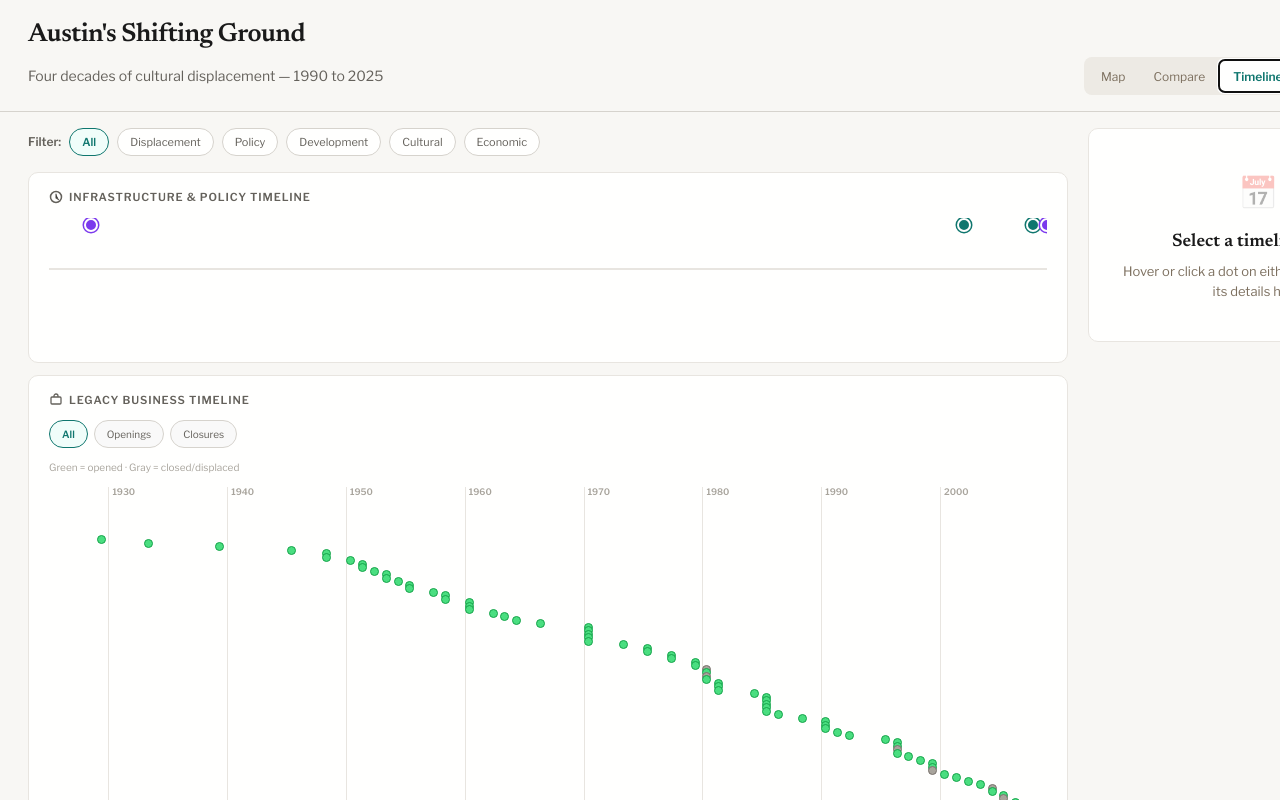
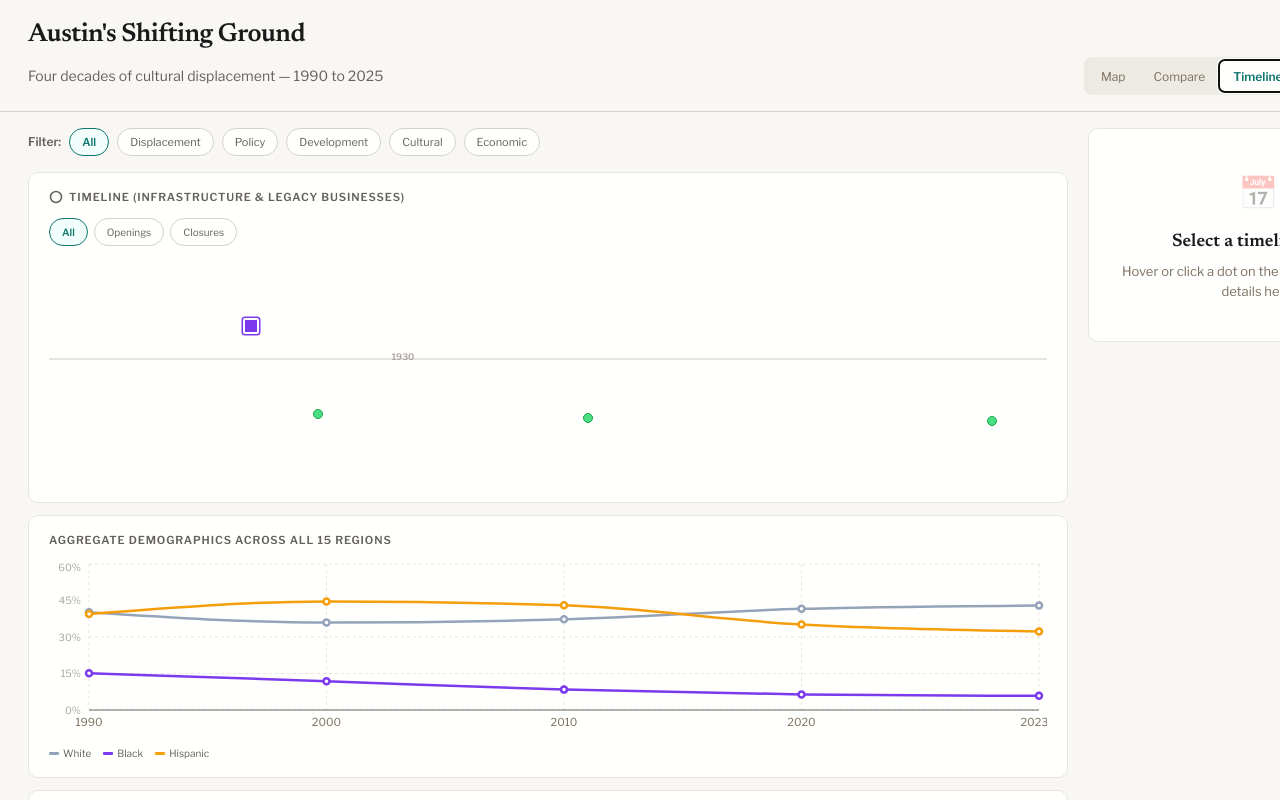
Before and after one commit to kevinsinkar/austin-cultural-map, a React (Vite) app: page / in a window 1280 px wide. Both pictures are taken after a click on the button "Timeline". Shown: the top 800 px of the page. Built offline with nearby package versions, Linux system fonts and the light colour scheme.

Commit message:
added CSS classes for timeline for easier edits

```diff
--- a/components/TimelineView.jsx
+++ b/components/TimelineView.jsx
@@ -8,8 +8,6 @@ import { REGIONS_GEOJSON, LEGACY_OPERATING, LEGACY_CLOSED, DEMOGRAPHICS, TIMELIN
 import { DEMO_COLORS } from "../data/constants";
 import { interpolateDvi, getDviColor } from "../utils/math";
 import { catColor } from "../utils/formatters";
-// placeholder/detail card will be rendered inline
-
 
 export default function TimelineView({ tlFilter, setTlFilter, isMobile }) {
   const [selectedBusiness, setSelectedBusiness] = useState(null);
@@ -17,13 +15,10 @@ export default function TimelineView({ tlFilter, setTlFilter, isMobile }) {
   const [hoveredInfra, setHoveredInfra] = useState(null);
   const [bizActionFilter, setBizActionFilter] = useState("all");
 
-  // Business Timeline
+  // Business Timeline (include full business objects)
   const timelineBiz = useMemo(() => {
     const items = [];
-    // copy full business info into each event so detail panel can show all keys
-    LEGACY_OPERATING.forEach((b) =>
-      items.push({ year: b.est, action: "opened", ...b })
-    );
+    LEGACY_OPERATING.forEach((b) => items.push({ year: b.est, action: "opened", ...b }));
     LEGACY_CLOSED.forEach((b) => {
       items.push({ year: b.est, action: "opened", ...b });
       items.push({ year: b.closed, action: "closed", cause: b.cause, replacedBy: b.replacedBy, ...b });
@@ -31,12 +26,19 @@ export default function TimelineView({ tlFilter, setTlFilter, isMobile }) {
     return _.sortBy(items, "year");
   }, []);
 
+  // Combined events (infra + businesses) sorted by year
+  const combinedEvents = useMemo(() => _.sortBy([
+    ...TIMELINE_INFRA.map((e) => ({ ...e, _kind: "infra" })),
+    ...timelineBiz.map((b) => ({ ...b, _kind: "business" })),
+  ], "year"), [timelineBiz]);
+
   return (
     <section aria-label="Timeline view">
       <div style={{ display: "flex", gap: 20, alignItems: "flex-start", flexDirection: isMobile ? "column" : "row" }}>
-        {/* ═══ LEFT: TIMELINE CONTENT ═══ */}
+        {/* LEFT: TIMELINE CONTENT */}
         <div style={{ flex: "0 0 auto", width: isMobile ? "100%" : "calc(100% - 360px)", minWidth: 0 }}>
-          {/* Filter buttons for Infrastructure & Policy */}
+
+          {/* top filters */}
           <div style={{ display: "flex", gap: 8, marginBottom: 16, flexWrap: "wrap", alignItems: "center" }}>
             <span style={{ fontSize: 12, fontWeight: 600, color: "#64615b" }}>Filter:</span>
             {[
@@ -53,106 +55,59 @@ export default function TimelineView({ tlFilter, setTlFilter, isMobile }) {
             ))}
           </div>
 
-      {/* Infrastructure Events Track */}
-      <div style={{ background: "#fffffe", borderRadius: 10, border: "1px solid #e8e5e0", padding: "16px 20px", marginBottom: 12 }}>
-        <h3 style={{ fontSize: 11, fontWeight: 600, color: "#64615b", textTransform: "uppercase", letterSpacing: ".08em", margin: "0 0 12px", display: "flex", alignItems: "center", gap: 6 }}>
-          <svg width="14" height="14" viewBox="0 0 14 14"><circle cx="7" cy="7" r="5.5" stroke="#64615b" strokeWidth="1.5" fill="none" /><path d="M7 4v4l2.5 1.5" stroke="#64615b" strokeWidth="1.2" strokeLinecap="round" /></svg>
-          Infrastructure & Policy Timeline
+          {/* Combined Timeline */}
+          <div className="timeline-container">
+            <h3 className="timeline-title">
+              <svg width="14" height="14" viewBox="0 0 14 14"><circle cx="7" cy="7" r="5.5" stroke="#64615b" strokeWidth="1.5" fill="none" /></svg>
+              Timeline (Infrastructure & Legacy Businesses)
             </h3>
-        <div style={{ position: "relative", overflowX: "auto", paddingBottom: 8 }}>
-          <div style={{ display: "flex", minWidth: Math.max(1400, TIMELINE_INFRA.length * 40), position: "relative", height: 120 }}>
-            <div style={{ position: "absolute", top: 50, left: 0, right: 0, height: 2, background: "#e8e5e0" }} />
-            {TIMELINE_INFRA
-              .filter((e) => tlFilter === "all" || e.cat === tlFilter)
-              .map((evt, i) => {
-                const pct = ((evt.year - 1925) / 101) * 100;
-                return (
-                  <div
-                    key={i}
-                    onMouseEnter={() => setHoveredInfra(evt)}
-                    onMouseLeave={() => setHoveredInfra(null)}
-                    style={{ position: "absolute", left: `${pct}%`, top: 0, transform: "translateX(-50%)", width: 20, textAlign: "center" }}
-                    role="listitem"
-                  >
-                    <div style={{ width: 10, height: 10, borderRadius: "50%", background: catColor(evt.cat), margin: "0 auto", border: "2px solid #fffffe", boxShadow: "0 0 0 1.5px " + catColor(evt.cat) }} />
-                  </div>
-                );
-              })}
-          </div>
-        </div>
-      </div>
 
-      {/* Business Openings & Closures Track */}
-      <div style={{ background: "#fffffe", borderRadius: 10, border: "1px solid #e8e5e0", padding: "16px 20px", marginBottom: 12 }}>
-        <h3 style={{ fontSize: 11, fontWeight: 600, color: "#64615b", textTransform: "uppercase", letterSpacing: ".08em", margin: "0 0 12px", display: "flex", alignItems: "center", gap: 6 }}>
-          <svg width="14" height="14" viewBox="0 0 14 14"><rect x="2" y="4" width="10" height="7" rx="1" stroke="#64615b" strokeWidth="1.3" fill="none" /><path d="M5 4V3a2 2 0 014 0v1" stroke="#64615b" strokeWidth="1.3" fill="none" /></svg>
-          Legacy Business Timeline
-        </h3>
-        <div style={{ display: "flex", gap: 6, marginBottom: 12, flexWrap: "wrap" }}>
+            <div className="timeline-controls">
+              {/* business action filters */}
               {[
                 { key: "all", label: "All" },
                 { key: "opened", label: "Openings" },
                 { key: "closed", label: "Closures" },
               ].map((f) => (
-            <button key={f.key} onClick={() => setBizActionFilter(f.key)} style={{ padding: "4px 12px", borderRadius: 20, fontSize: 10, fontWeight: bizActionFilter === f.key ? 600 : 400, border: bizActionFilter === f.key ? "1.5px solid #0f766e" : "1.5px solid #d6d3cd", background: bizActionFilter === f.key ? "#f0fdfa" : "#ffffte", color: bizActionFilter === f.key ? "#0f766e" : "#64615b", cursor: "pointer", minHeight: 28 }}>
+                <button key={f.key} onClick={() => setBizActionFilter(f.key)} className={`timeline-action-btn ${bizActionFilter === f.key ? 'active' : ''}`}>
                   {f.label}
                 </button>
               ))}
             </div>
-        <p style={{ fontSize: 10, color: "#a8a49c", margin: "0 0 12px" }}>Green = opened · Gray = closed/displaced</p>
-        <div style={{ position: "relative", overflowX: "auto", paddingBottom: 8 }}>
-          <div style={{ position: "relative", minWidth: 1200, height: Math.max(180, timelineBiz.filter((b) => (bizActionFilter === "all" || b.action === bizActionFilter) && (tlFilter === "all" || (tlFilter === "displacement" && b.action === "closed") || (tlFilter === "cultural" && (b.culture === "African American" || b.culture === "Mexican American/Latino")) || (tlFilter === "economic" && b.culture === "General Austin"))).length * 4 + 40) }}>
-            {[1930, 1940, 1950, 1960, 1970, 1980, 1990, 2000, 2010, 2020].map((yr) => {
+
+            <div className="timeline-viewport">
+              <div className="timeline-track" style={{ minWidth: Math.max(1400, combinedEvents.length * 40), height: 220 }}>
+                <div className="timeline-ruler" />
+
+                { [1930,1940,1950,1960,1970,1980,1990,2000,2010,2020].map((yr) => {
                   const pct = ((yr - 1925) / 101) * 100;
                   return (
-                <div key={yr} style={{ position: "absolute", left: `${pct}%`, top: 0, bottom: 0, width: 1, background: "#e8e5e0" }}>
-                  <span style={{ position: "absolute", top: -2, left: 4, fontSize: 9, color: "#a8a49c", fontWeight: 600 }}>{yr}</span>
+                    <div key={yr} className="timeline-year-tick" style={{ left: `${pct}%` }}>
+                      <span className="timeline-year-label">{yr}</span>
                     </div>
                   );
                 })}
-            {timelineBiz
-              .filter((b) => (bizActionFilter === "all" || b.action === bizActionFilter) && (tlFilter === "all" || (tlFilter === "displacement" && b.action === "closed") || (tlFilter === "cultural" && (b.culture === "African American" || b.culture === "Mexican American/Latino")) || (tlFilter === "economic" && b.culture === "General Austin")))
-              .map((b, i) => {
-                const x = ((b.year - 1925) / 101) * 100;
-                const isClose = b.action === "closed";
-                const isHovered = hoveredBusiness === b;
-                const isSelected = selectedBusiness && selectedBusiness.name === b.name && selectedBusiness.year === b.year && selectedBusiness.action === b.action;
 
+                {combinedEvents.filter((ev) => {
+                    if (ev._kind === "infra") return tlFilter === "all" || ev.cat === tlFilter;
+                    const bizMatchesAction = bizActionFilter === "all" || ev.action === bizActionFilter;
+                    const bizMatchesTl = tlFilter === "all" || (tlFilter === "displacement" && ev.action === "closed") || (tlFilter === "cultural" && (ev.culture === "African American" || ev.culture === "Mexican American/Latino")) || (tlFilter === "economic" && ev.culture === "General Austin");
+                    return ev._kind === "business" && bizMatchesAction && bizMatchesTl;
+                  }).map((ev, idx) => {
+                    const pct = ((ev.year - 1925) / 101) * 100;
+                    if (ev._kind === "infra") {
                       return (
-                  <div
-                    key={`${b.name}-${b.year}-${b.action}-${i}`}
-                    style={{
-                      position: "absolute",
-                      left: `${x}%`,
-                      top: 20 + i * 3.5,
-                      display: "flex",
-                      alignItems: "center",
-                      gap: 4
-                    }}
-                    onMouseEnter={() => setHoveredBusiness(b)}
-                    onMouseLeave={() => setHoveredBusiness(null)}
-                  >
-                    <div
-                      onClick={() => setSelectedBusiness(b)}
-                      style={{
-                        width: isHovered || isSelected ? 10 : 7,
-                        height: isHovered || isSelected ? 10 : 7,
-                        borderRadius: "50%",
-                        background: isClose ? "#a8a49c" : "#4ade80",
-                        border: isClose ? "1.5px solid #78716c" : "1.5px solid #16a34a",
-                        flexShrink: 0,
-                        cursor: "pointer",
-                        transition: "all 0.2s ease",
-                        boxShadow: (isHovered || isSelected) ? "0 0 0 4px " + (isClose ? "#a8a49c" : "#4ade80") + "40" : "none",
-                      }}
-                      role="button"
-                      tabIndex={0}
-                      onKeyPress={(e) => {
-                        if (e.key === 'Enter' || e.key === ' ') {
-                          setSelectedBusiness(b);
+                        <div key={`infra-${ev.year}-${idx}`} className="timeline-event timeline-event--infra" style={{ left: `${pct}%`, top: 60 }} onMouseEnter={() => { setHoveredInfra(ev); setHoveredBusiness(null); }} onMouseLeave={() => setHoveredInfra(null)}>
+                          <div className="timeline-infra-dot" style={{ background: catColor(ev.cat), boxShadow: "0 0 0 1.5px " + catColor(ev.cat) }} />
+                        </div>
+                      );
                     }
-                      }}
-                    />
+                    const isClose = ev.action === "closed";
+                    const isHovered = hoveredBusiness === ev;
+                    const isSelected = selectedBusiness && selectedBusiness.name === ev.name && selectedBusiness.year === ev.year && selectedBusiness.action === ev.action;
+                    return (
+                      <div key={`biz-${ev.name}-${ev.year}-${idx}`} className="timeline-event timeline-event--biz" style={{ left: `${pct}%`, top: 120 + idx * 3.5 }} onMouseEnter={() => { setHoveredBusiness(ev); setHoveredInfra(null); }} onMouseLeave={() => setHoveredBusiness(null)}>
+                        <div className="timeline-biz-dot" onClick={() => setSelectedBusiness(ev)} role="button" tabIndex={0} onKeyPress={(e) => { if (e.key === 'Enter' || e.key === ' ') setSelectedBusiness(ev); }} style={{ width: isHovered || isSelected ? 10 : 8, height: isHovered || isSelected ? 10 : 8, background: isClose ? "#a8a49c" : "#4ade80", border: isClose ? "1.5px solid #78716c" : "1.5px solid #16a34a", boxShadow: (isHovered || isSelected) ? "0 0 0 4px " + (isClose ? "#a8a49c" : "#4ade80") + "40" : "none" }} />
                       </div>
                     );
                   })}
@@ -184,7 +139,7 @@ export default function TimelineView({ tlFilter, setTlFilter, isMobile }) {
               </ResponsiveContainer>
             </div>
             <div style={{ display: "flex", gap: 12, marginTop: 6 }}>
-          {[["White", "White"], ["Black", "Black"], ["Hispanic", "Hispanic"]].map(([l, k]) => (
+              {[ ["White", "White"], ["Black", "Black"], ["Hispanic", "Hispanic"] ].map(([l,k]) => (
                 <div key={k} style={{ display: "flex", alignItems: "center", gap: 4 }}>
                   <span style={{ width: 10, height: 3, borderRadius: 1, background: DEMO_COLORS[k] }} />
                   <span style={{ fontSize: 10, color: "#64615b" }}>{l}</span>
@@ -201,7 +156,7 @@ export default function TimelineView({ tlFilter, setTlFilter, isMobile }) {
                 <thead>
                   <tr>
                     <th style={{ textAlign: "left", padding: "4px 8px", fontWeight: 600, color: "#64615b", borderBottom: "2px solid #e8e5e0", position: "sticky", left: 0, background: "#fffffe", zIndex: 2 }}>Region</th>
-                {["2000–10", "2010–20", "2020–23"].map((p) => (
+                    { ["2000–10", "2010–20", "2020–23"].map((p) => (
                       <th key={p} style={{ textAlign: "center", padding: "4px 8px", fontWeight: 600, color: "#64615b", borderBottom: "2px solid #e8e5e0" }}>{p}</th>
                     ))}
                   </tr>
@@ -234,13 +189,8 @@ export default function TimelineView({ tlFilter, setTlFilter, isMobile }) {
           </div>
         </div>
 
-        {/* ═══ RIGHT: DETAIL CARD AREA ═══ */}
-        <div
-            className="detail-panel"
-            style={{ flex: "1 1 0", minWidth: isMobile ? 0 : 320, maxHeight: isMobile ? "none" : "calc(100vh - 100px)", overflowY: "auto", position: isMobile ? "static" : "sticky", top: 16 }}
-            role="region"
-            aria-label="Detail card"
-        >
+        {/* RIGHT: DETAIL CARD AREA */}
+        <div className="detail-panel" style={{ flex: "1 1 0", minWidth: isMobile ? 0 : 320, maxHeight: isMobile ? "none" : "calc(100vh - 100px)", overflowY: "auto", position: isMobile ? "static" : "sticky", top: 16 }} role="region" aria-label="Detail card">
           {hoveredInfra ? (
             <div style={{ background: "#fffffe", borderRadius: 10, border: "1px solid #e8e5e0", padding: "20px", lineHeight: 1.4 }}>
               <div style={{ fontSize: 16, fontWeight: 700, color: "#1a1a1a", marginBottom: 6 }}>{hoveredInfra.year}</div>
@@ -254,9 +204,7 @@ export default function TimelineView({ tlFilter, setTlFilter, isMobile }) {
               return (
                 <div style={{ background: "#fffffe", borderRadius: 10, border: "1px solid #e8e5e0", padding: "20px", lineHeight: 1.4 }}>
                   <h2 style={{ fontSize: 18, fontWeight: 600, margin: "0 0 8px", color: "#000" }}>{biz.name}</h2>
-                    <div style={{ fontSize: 14, color: "#64615b", marginBottom: 8 }}>
-                      {biz.action === "closed" ? "Closed" : "Opened"} {biz.year}
-                    </div>
+                  <div style={{ fontSize: 14, color: "#64615b", marginBottom: 8 }}>{biz.action === "closed" ? "Closed" : "Opened"} {biz.year}</div>
                   {biz.region && <div style={{ fontSize: 12, color: "#64615b", marginBottom: 4 }}><strong>Region:</strong> {biz.region}</div>}
                   {biz.address && <div style={{ fontSize: 12, color: "#64615b", marginBottom: 4 }}><strong>Address:</strong> {biz.address}</div>}
                   {biz.type && <div style={{ fontSize: 12, color: "#64615b", marginBottom: 4 }}><strong>Type:</strong> {biz.type}</div>}
@@ -265,7 +213,7 @@ export default function TimelineView({ tlFilter, setTlFilter, isMobile }) {
                   {biz.cause && <div style={{ fontSize: 12, color: "#64615b", marginBottom: 4 }}><strong>Cause:</strong> {biz.cause}</div>}
                   {biz.notes && <div style={{ fontSize: 12, color: "#64615b", marginBottom: 4 }}><strong>Notes:</strong> {biz.notes}</div>}
                   {selectedBusiness && (
-                      <button onClick={() => setSelectedBusiness(null)} style={{ marginTop: 12, padding: "6px 12px", borderRadius: 6, border: "1px solid #d6d3cd", background: "#000000", cursor: "pointer" }}>Close</button>
+                    <button onClick={() => setSelectedBusiness(null)} style={{ marginTop: 12, padding: "6px 12px", borderRadius: 6, border: "1px solid #d6d3cd", background: "#fff", color: "#000", cursor: "pointer" }}>Close</button>
                   )}
                 </div>
               );
@@ -274,7 +222,7 @@ export default function TimelineView({ tlFilter, setTlFilter, isMobile }) {
             <div style={{ background: "#fffffe", borderRadius: 10, border: "1px solid #e8e5e0", padding: "40px 24px", textAlign: "center" }}>
               <div style={{ fontSize: 32, marginBottom: 12, opacity: 0.3 }} aria-hidden="true">📅</div>
               <div style={{ fontFamily: "'Newsreader',Georgia,serif", fontSize: 18, fontWeight: 600, color: "#1a1a1a", marginBottom: 6 }}>Select a timeline item</div>
-                <div style={{ fontSize: 13, color: "#7c6f5e", lineHeight: 1.5, maxWidth: 280, margin: "0 auto" }}>Hover or click a dot on either timeline to view its details here.</div>
+              <div style={{ fontSize: 13, color: "#7c6f5e", lineHeight: 1.5, maxWidth: 280, margin: "0 auto" }}>Hover or click a dot on the timeline to view its details here.</div>
             </div>
           ))}
         </div>
--- a/styles.css
+++ b/styles.css
@@ -6,6 +6,97 @@
 }
 .map-region:hover {
   opacity: 0.88;
+}
+
+/* Timeline styles */
+.timeline-container {
+  background: #fffffe;
+  border-radius: 10px;
+  border: 1px solid #e8e5e0;
+  padding: 16px 20px;
+  margin-bottom: 12px;
+}
+.timeline-title {
+  font-size: 11px;
+  font-weight: 600;
+  color: #64615b;
+  text-transform: uppercase;
+  letter-spacing: .08em;
+  margin: 0 0 12px;
+  display: flex;
+  align-items: center;
+  gap: 6px;
+}
+.timeline-controls {
+  display: flex;
+  gap: 6px;
+  margin-bottom: 12px;
+  flex-wrap: wrap;
+}
+.timeline-action-btn, .timeline-filter-btn {
+  padding: 4px 12px;
+  border-radius: 20px;
+  font-size: 10px;
+  border: 1.5px solid #d6d3cd;
+  background: #fffffe;
+  color: #64615b;
+  cursor: pointer;
+  min-height: 28px;
+  font-weight: 400;
+}
+.timeline-action-btn.active, .timeline-filter-btn.active {
+  border-color: #0f766e;
+  background: #f0fdfa;
+  color: #0f766e;
+  font-weight: 600;
+}
+.timeline-viewport {
+  position: relative;
+  overflow-x: auto;
+  padding-bottom: 8px;
+}
+.timeline-track {
+  display: flex;
+  position: relative;
+}
+.timeline-ruler {
+  position: absolute;
+  top: 100px;
+  left: 0;
+  right: 0;
+  height: 2px;
+  background: #e8e5e0;
+}
+.timeline-year-tick {
+  position: absolute;
+  top: 0;
+  bottom: 0;
+  width: 1px;
+  background: transparent;
+}
+.timeline-year-tick .timeline-year-label {
+  position: absolute;
+  top: 92px;
+  left: 6px;
+  font-size: 9px;
+  color: #a8a49c;
+  font-weight: 600;
+}
+.timeline-event { position: absolute; transform: translateX(-50%); cursor: default; }
+.timeline-event--infra { cursor: pointer; }
+.timeline-infra-dot {
+  width: 12px;
+  height: 12px;
+  border-radius: 2px;
+  margin: 0 auto;
+  border: 2px solid #fffffe;
+}
+.timeline-event--biz { display: flex; align-items: center; gap: 4px; }
+.timeline-biz-dot {
+  border-radius: 50%;
+  flex-shrink: 0;
+  transition: all 0.15s ease;
+  cursor: pointer;
 }
 
 .slider-track {
```
Lines whose indentation alone changed are shown as unchanged.
